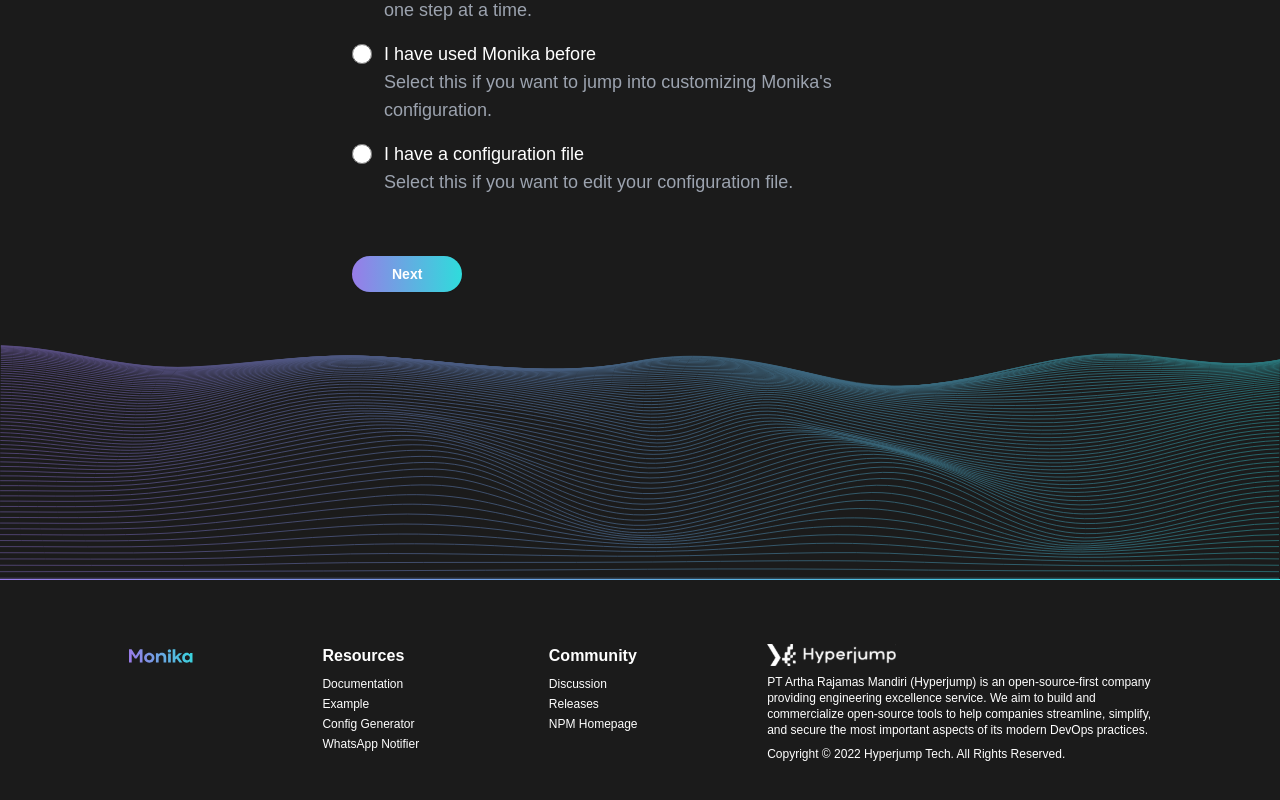
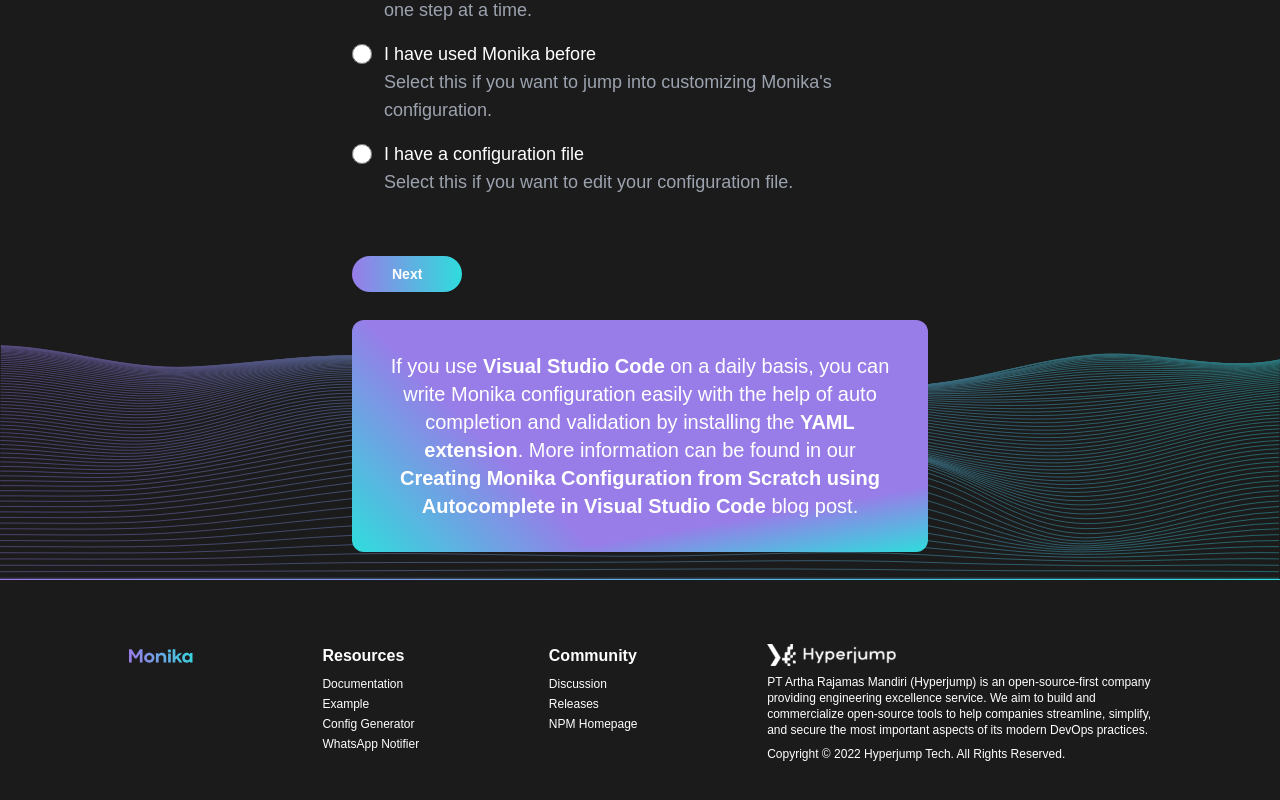
Before and after one commit to hyperjumptech/monika-config-generator, a Next.js app: page / in a window 1280 px wide. Shown: the part 454-1254 px from the top of the page. Built offline with nearby package versions, Linux system fonts and the light colour scheme; no server answers.

Commit message:
Add information about using vscode and YAML extension (#112) (#113)
* Add information about using vscode and YAML extension (#112)

* fix prettier

* 112/fix: update width the box

```diff
--- a/pages/index.tsx
+++ b/pages/index.tsx
@@ -51,7 +51,7 @@ export default function Home(): JSX.Element {
   return (
     <Layout>
       <HeadPage description="Web app to generate configuration file for Monika, the open source and free monitoring tool." />
-      <div className="lg:py-20 xl:py-32 xl:px-80">
+      <div className="lg:py-20 xl:py-32 xl:px-80 md:mb-0 mb-12">
         <form>
           <fieldset>
             <div>
@@ -124,7 +124,41 @@ export default function Home(): JSX.Element {
             />
           </div>
         </form>
+        <div className="relative md:mb-0 mb-40">
+          <div className="card absolute rounded-xl lg:p-8 p-6 mt-2 xl:mt-4">
+            <p className="text-white font-medium lg:text-xl text-center">
+              If you use{' '}
+              <a href="https://code.visualstudio.com/" className="font-bold">
+                Visual Studio Code
+              </a>{' '}
+              on a daily basis, you can write Monika configuration easily with
+              the help of auto completion and validation by installing the{' '}
+              <a
+                href="https://marketplace.visualstudio.com/items?itemName=redhat.vscode-yaml"
+                className="font-bold">
+                YAML extension
+              </a>
+              . More information can be found in our{' '}
+              <a
+                href="https://medium.com/hyperjump-tech/creating-monika-configuration-from-scratch-using-autocomplete-in-visual-studio-code-d7bc86c1d36a"
+                className="font-bold">
+                Creating Monika Configuration from Scratch using Autocomplete in
+                Visual Studio Code
+              </a>{' '}
+              blog post.
+            </p>
+          </div>
+        </div>
       </div>
+      <style jsx>
+        {`
+          .card {
+            background: linear-gradient(350deg, #2fdcdc, rgba(255, 0, 0, 0) 20%),
+              linear-gradient(45deg, #2fdcdc, rgba(0, 255, 0, 0) 30.71%),
+              linear-gradient(336deg, #987ce8, #987ce8 80.71%);
+          }
+        `}
+      </style>
     </Layout>
   );
 }
```
